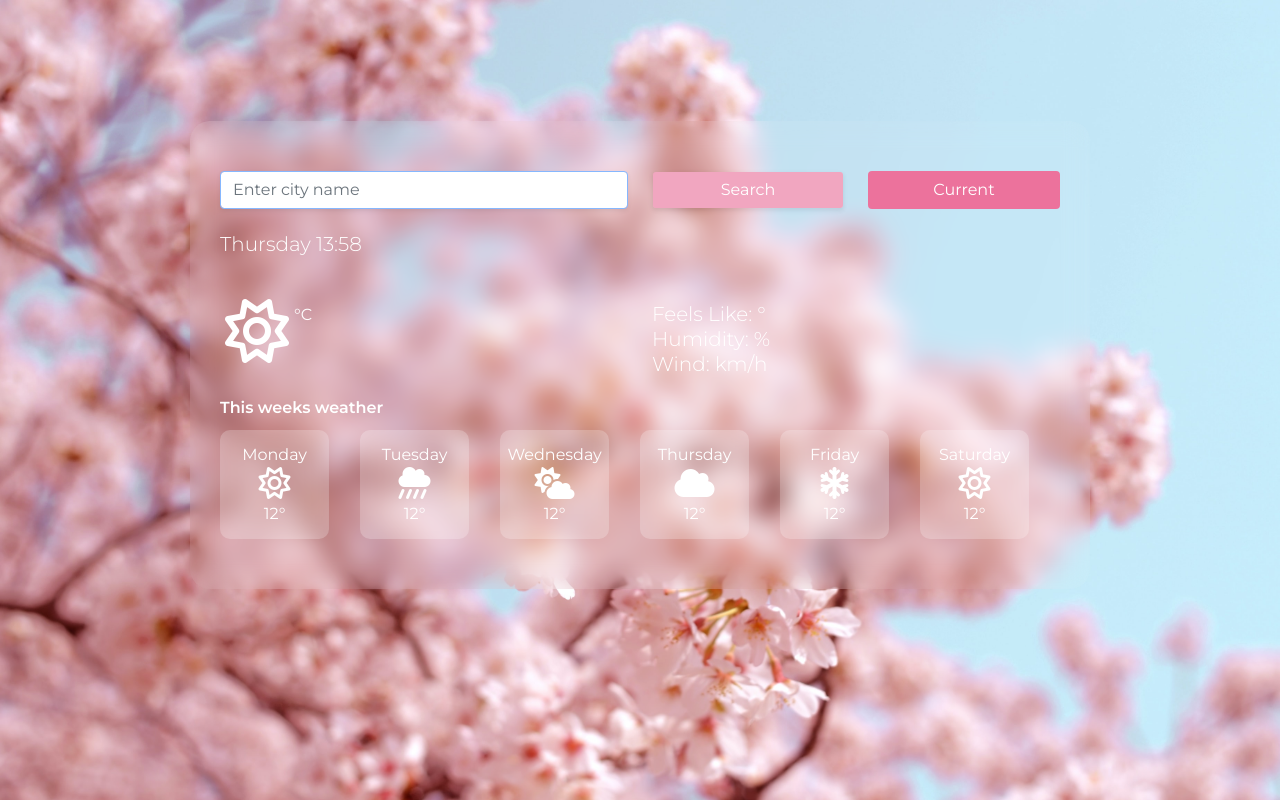
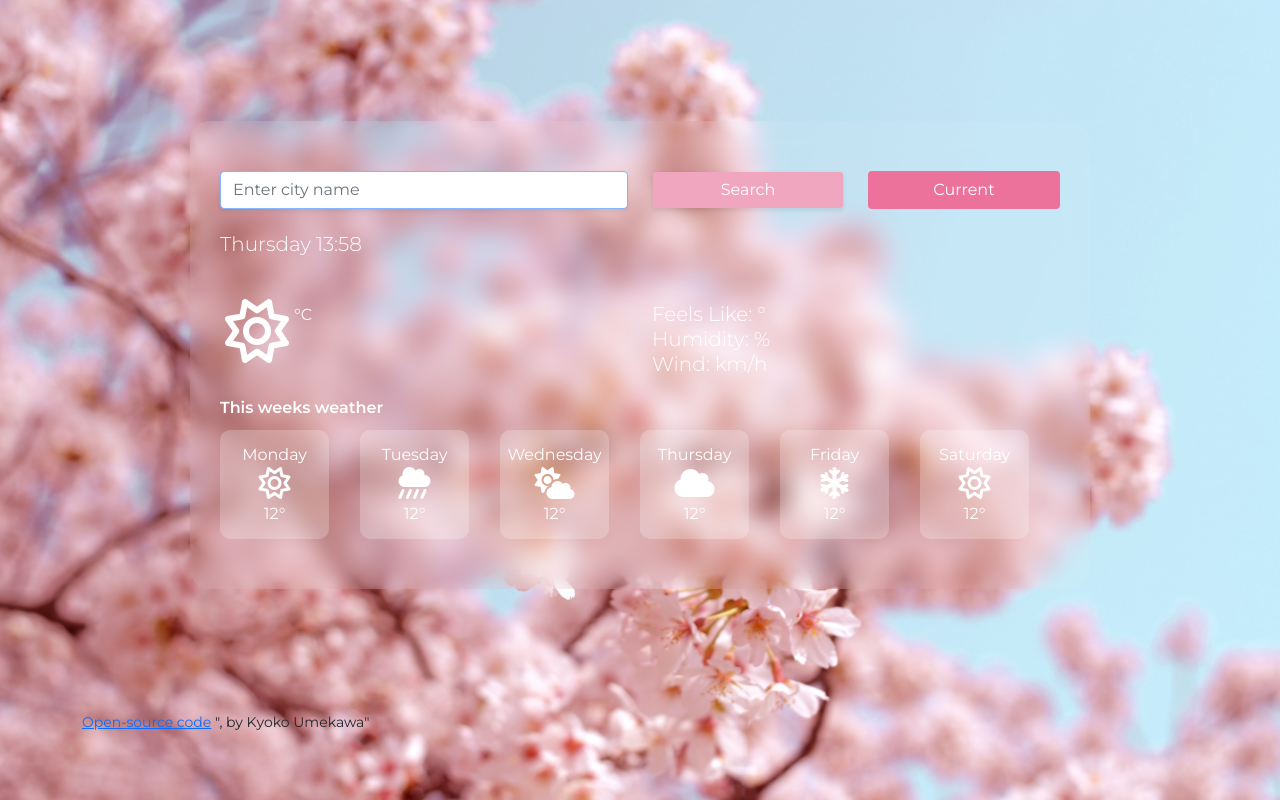
Before and after one commit to kyokoumekawa/my-sakura-weather-app, a plain HTML site: page Index.html in a window 1280 px wide. Drawn offline with nearby package versions, Linux system fonts and the light colour scheme; no server answers.

Commit message:
Added open source link at the bottom

```diff
--- a/Index.html
+++ b/Index.html
@@ -131,6 +131,14 @@
           </div>
         </div>
       </div>
+      <small>
+        <a
+          href="https://github.com/kyokoumekawa/my-sakura-weather-app"
+          target="_blank"
+          >Open-source code</a
+        >
+        ", by Kyoko Umekawa"
+      </small>
     </div>
     <script src="source/index.js"></script>
   </body>
```
